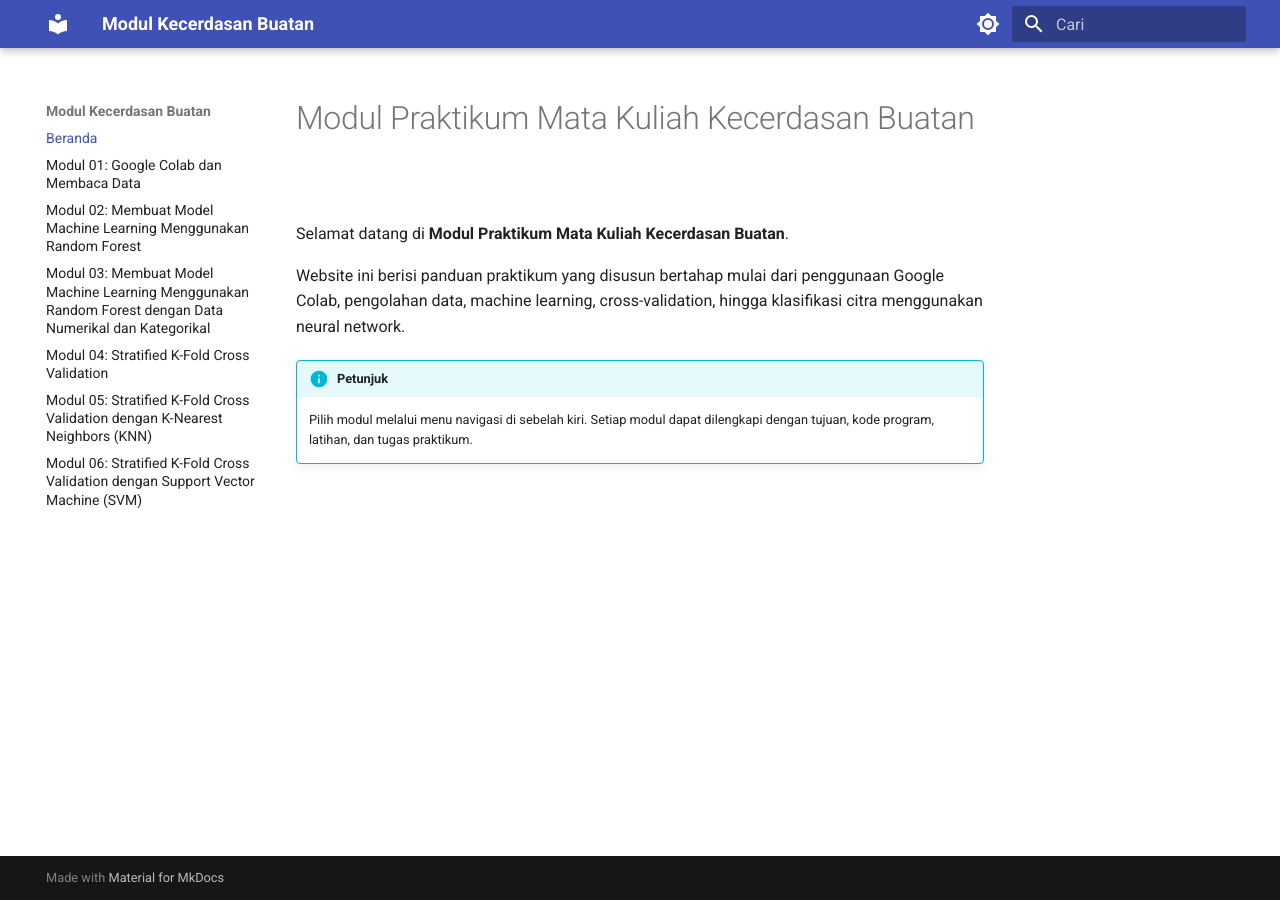
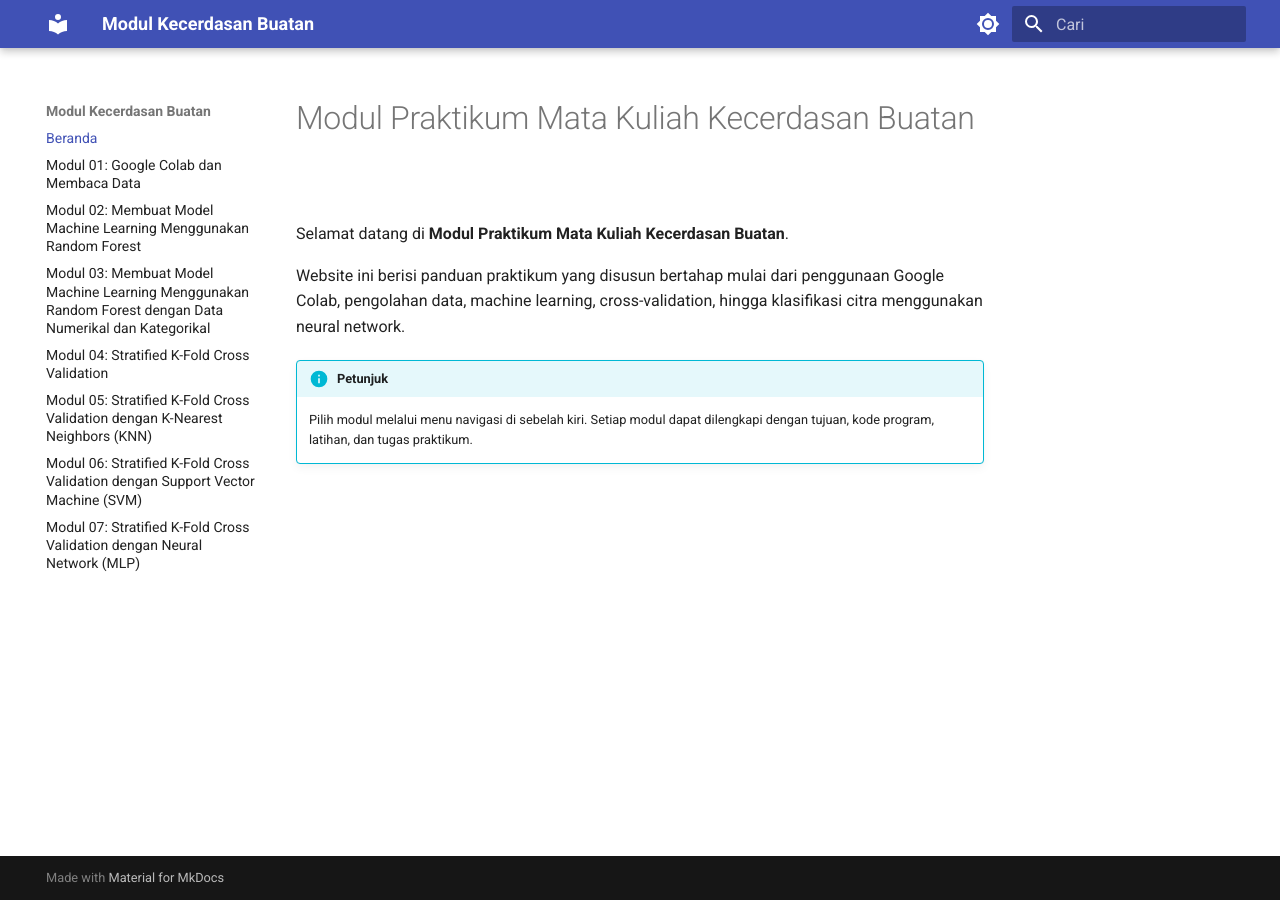
Before and after one commit to hysun7/modul-ai, an MkDocs documentation site: the page built from docs/index.md, in a window 1280 px wide. Built offline with MkDocs 1.6.1 and Material for MkDocs 9.7.7, drawn with Linux system fonts in a browser that asks for light colours.

Commit message:
Update mkdocs.yml

```diff
--- a/mkdocs.yml
+++ b/mkdocs.yml
@@ -53,7 +53,7 @@ nav:
   - "Modul 04: Stratified K-Fold Cross Validation": modul04.md
   - "Modul 05: Stratified K-Fold Cross Validation dengan K-Nearest Neighbors (KNN)": modul05.md
   - "Modul 06: Stratified K-Fold Cross Validation dengan Support Vector Machine (SVM)": modul06.md
-  #- "Modul 07: Stratified K-Fold Cross Validation dengan Neural Network (MLP)": modul07.md
+  - "Modul 07: Stratified K-Fold Cross Validation dengan Neural Network (MLP)": modul07.md
   #- "Modul 08: Klasifikasi Gambar Dataset MNIST dengan Convolutional Neural Network (CNN)": modul08.md
   #- "Modul 09: Pengolahan Citra Digital": modul09.md
   #- "Modul 10: Klasifikasi Citra dengan VGG16 dan 5-Fold Cross Validation": modul10.md
```
